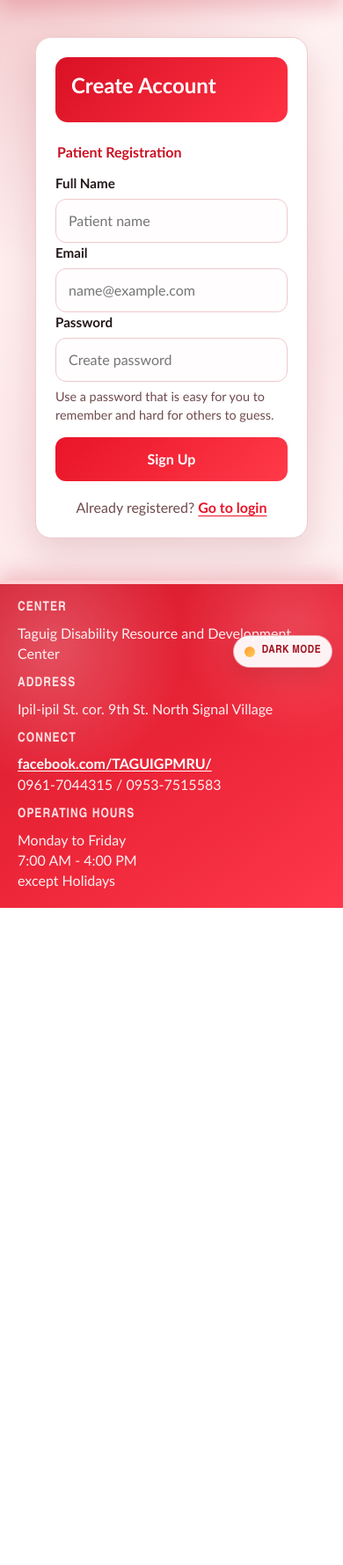
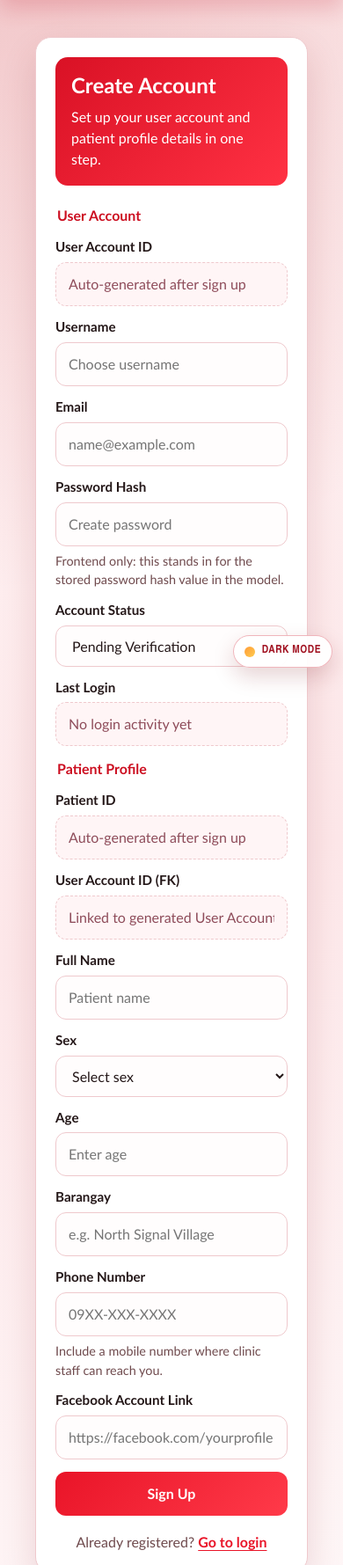
Before and after one commit to brineapples/IM-Project, a PHP site: page /signup.html in a window 390 px wide. Shown: the part 67-1846 px from the top of the page at 88% size. Before the commit the page ends 1099 px from the top, so only its background shows below. Run offline with PHP 8.4, Linux system fonts and the light colour scheme.

Commit message:
`feat(frontend): align signup and scheduling forms with ERD fields and add responsive form-grid styling`

```diff
--- a/signup.html
+++ b/signup.html
@@ -21,15 +21,22 @@
       <section class="main-content-card authentication-form-card" aria-labelledby="signup-title">
         <div class="highlighted-header-banner">
           <h1 id="signup-title">Create Account</h1>
+          <p>Set up your user account and patient profile details in one step.</p>
         </div>
 
         <form class="form-fields-layout" action="patient-dashboard.html" method="get">
           <fieldset>
-            <legend>Patient Registration</legend>
+            <legend>User Account</legend>
+
+            <div class="form-grid-two-columns">
+              <div class="form-field-span-two">
+                <label for="signup-user-account-id">User Account ID</label>
+                <input id="signup-user-account-id" type="text" value="Auto-generated after sign up" readonly>
+              </div>
 
               <div>
-              <label for="signup-name">Full Name</label>
-              <input id="signup-name" type="text" autocomplete="name" placeholder="Patient name" required>
+                <label for="signup-username">Username</label>
+                <input id="signup-username" type="text" autocomplete="username" placeholder="Choose username" required>
               </div>
 
               <div>
@@ -38,9 +45,76 @@
               </div>
 
               <div>
-              <label for="signup-password">Password</label>
+                <label for="signup-password">Password Hash</label>
                 <input id="signup-password" type="password" autocomplete="new-password" placeholder="Create password" required aria-describedby="password-help">
-              <p class="form-helper-text" id="password-help">Use a password that is easy for you to remember and hard for others to guess.</p>
+                <p class="form-helper-text" id="password-help">Frontend only: this stands in for the stored password hash value in the model.</p>
+              </div>
+
+              <div>
+                <label for="signup-account-status">Account Status</label>
+                <select id="signup-account-status" required>
+                  <option value="active">Active</option>
+                  <option value="pending" selected>Pending Verification</option>
+                  <option value="inactive">Inactive</option>
+                </select>
+              </div>
+
+              <div class="form-field-span-two">
+                <label for="signup-last-login">Last Login</label>
+                <input id="signup-last-login" type="text" value="No login activity yet" readonly>
+              </div>
+            </div>
+          </fieldset>
+
+          <fieldset>
+            <legend>Patient Profile</legend>
+
+            <div class="form-grid-two-columns">
+              <div>
+                <label for="signup-patient-id">Patient ID</label>
+                <input id="signup-patient-id" type="text" value="Auto-generated after sign up" readonly>
+              </div>
+
+              <div>
+                <label for="signup-user-account-link">User Account ID (FK)</label>
+                <input id="signup-user-account-link" type="text" value="Linked to generated User Account ID" readonly>
+              </div>
+
+              <div class="form-field-span-two">
+                <label for="signup-name">Full Name</label>
+                <input id="signup-name" type="text" autocomplete="name" placeholder="Patient name" required>
+              </div>
+
+              <div>
+                <label for="signup-sex">Sex</label>
+                <select id="signup-sex" required>
+                  <option value="" selected disabled>Select sex</option>
+                  <option value="female">Female</option>
+                  <option value="male">Male</option>
+                  <option value="prefer-not-to-say">Prefer not to say</option>
+                </select>
+              </div>
+
+              <div>
+                <label for="signup-age">Age</label>
+                <input id="signup-age" type="number" min="0" max="120" placeholder="Enter age" required>
+              </div>
+
+              <div>
+                <label for="signup-barangay">Barangay</label>
+                <input id="signup-barangay" type="text" placeholder="e.g. North Signal Village" required>
+              </div>
+
+              <div>
+                <label for="signup-phone">Phone Number</label>
+                <input id="signup-phone" type="tel" autocomplete="tel" placeholder="09XX-XXX-XXXX" required aria-describedby="phone-help">
+                <p class="form-helper-text" id="phone-help">Include a mobile number where clinic staff can reach you.</p>
+              </div>
+
+              <div class="form-field-span-two">
+                <label for="signup-facebook-link">Facebook Account Link</label>
+                <input id="signup-facebook-link" type="url" placeholder="https://facebook.com/yourprofile">
+              </div>
             </div>
           </fieldset>
 
--- a/styles.css
+++ b/styles.css
@@ -265,6 +265,16 @@ p {
   gap: 14px;
 }
 
+.form-grid-two-columns {
+  display: grid;
+  grid-template-columns: repeat(2, minmax(0, 1fr));
+  gap: 12px 14px;
+}
+
+.form-field-span-two {
+  grid-column: 1 / -1;
+}
+
 label {
   display: block;
   margin-bottom: 6px;
@@ -295,6 +305,15 @@ textarea {
   font: inherit;
   color: var(--main-body-text-color);
   transition: border-color 0.2s ease, box-shadow 0.2s ease;
+}
+
+input[readonly],
+textarea[readonly],
+select:disabled {
+  border-style: dashed;
+  background: #fff5f6;
+  color: #8e4c5a;
+  cursor: not-allowed;
 }
 
 input:hover,
@@ -633,6 +652,15 @@ body:has(#theme-mode-toggle:checked) textarea {
   color: #fff2f5;
 }
 
+body:has(#theme-mode-toggle:checked) input[readonly],
+body:has(#theme-mode-toggle:checked) textarea[readonly],
+body:has(#theme-mode-toggle:checked) select:disabled {
+  border-style: dashed;
+  background: #25111a;
+  border-color: #875163;
+  color: #e3bec8;
+}
+
 body:has(#theme-mode-toggle:checked) input::placeholder,
 body:has(#theme-mode-toggle:checked) textarea::placeholder {
   color: #cb8f9f;
@@ -717,6 +745,14 @@ body:has(#theme-mode-toggle:checked) .footer-info-column a {
 }
 
 @media (max-width: 820px) {
+  .form-grid-two-columns {
+    grid-template-columns: 1fr;
+  }
+
+  .form-field-span-two {
+    grid-column: auto;
+  }
+
   .two-column-content-layout {
     grid-template-columns: 1fr;
   }
```
Also changed, not shown: patient-scheduling.html (+78 -6 lines). Lines whose indentation alone changed are shown as unchanged.
